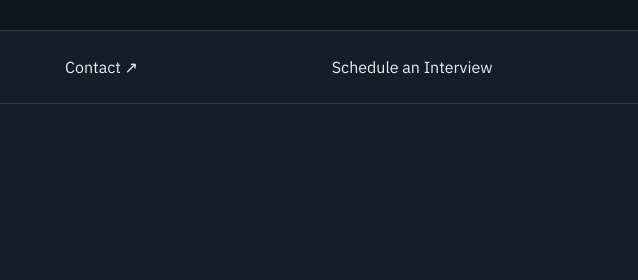
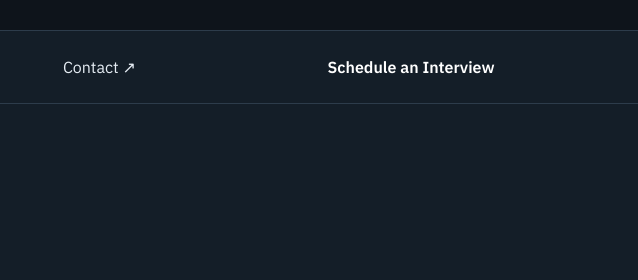
Before and after one commit to pekruse/pekruse.github.io, a plain HTML site: page patrick-kruse-portfolio/my-story.html in a window 1280 px wide. Both pictures are taken after a click on the button "☾ Dark". Shown: the top 280 px of the page, 366-1004 px from the left. Drawn offline with Linux system fonts and the light colour scheme.

Commit message:
Apply consistent bold interview booking links across all portfolio pages

```diff
--- a/patrick-kruse-portfolio/styles.css
+++ b/patrick-kruse-portfolio/styles.css
@@ -42,3 +42,8 @@
 .credentials li,.credential-link{display:flex;flex-direction:column;align-items:flex-start;gap:10px}
 .credential-link{height:100%}
 .credential-icon{width:64px;height:48px;margin-top:auto;color:var(--accent)}
+
+/* Consistent interview booking link styling across portfolio pages. */
+a:is([href$="self-interview.html#schedule"],[href="#schedule"]){font-weight:700;color:#000}
+:root[data-theme=dark] a:is([href$="self-interview.html#schedule"],[href="#schedule"]){color:#fff}
+@media(prefers-color-scheme:dark){:root:not([data-theme=light]) a:is([href$="self-interview.html#schedule"],[href="#schedule"]){color:#fff}}
```
